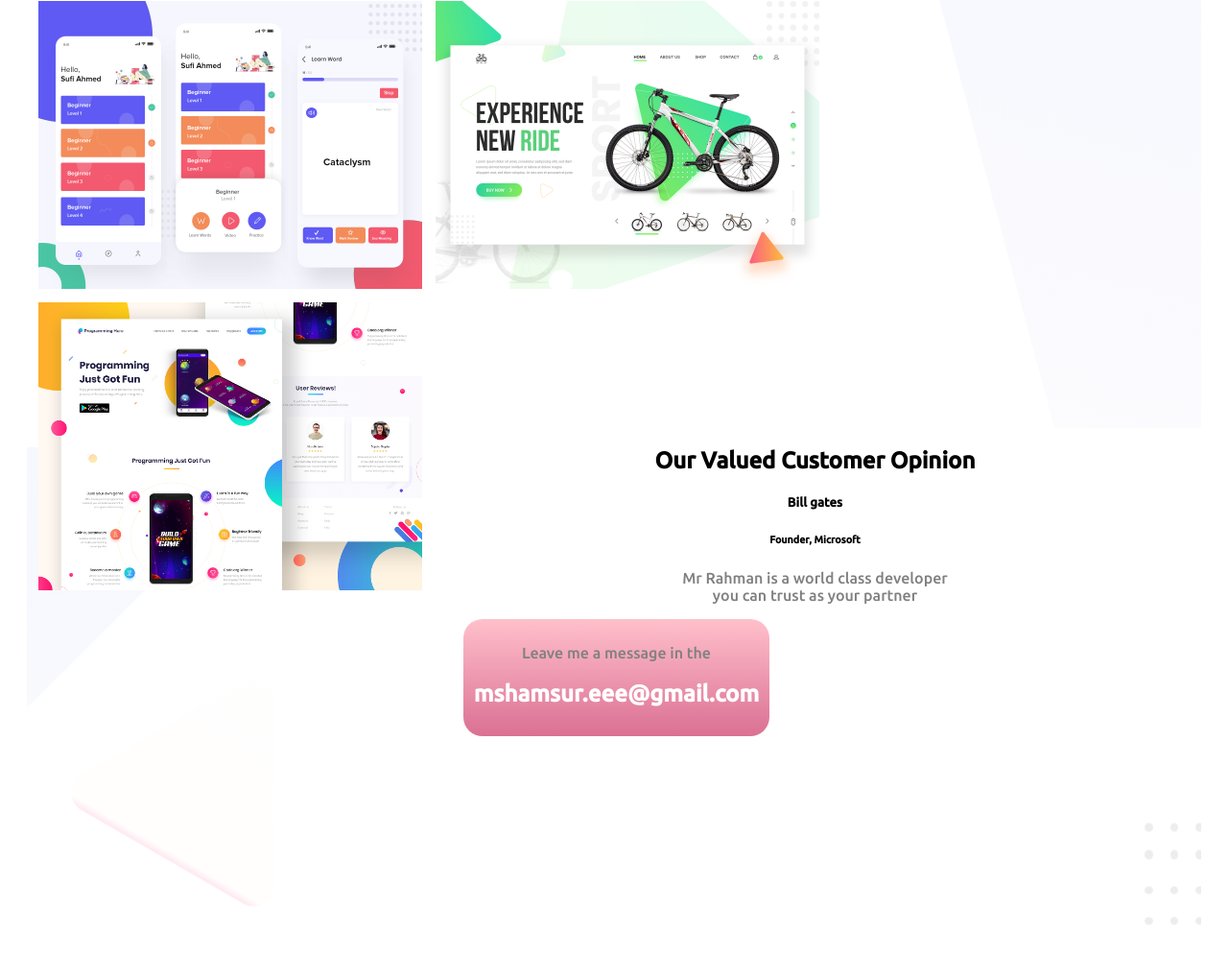
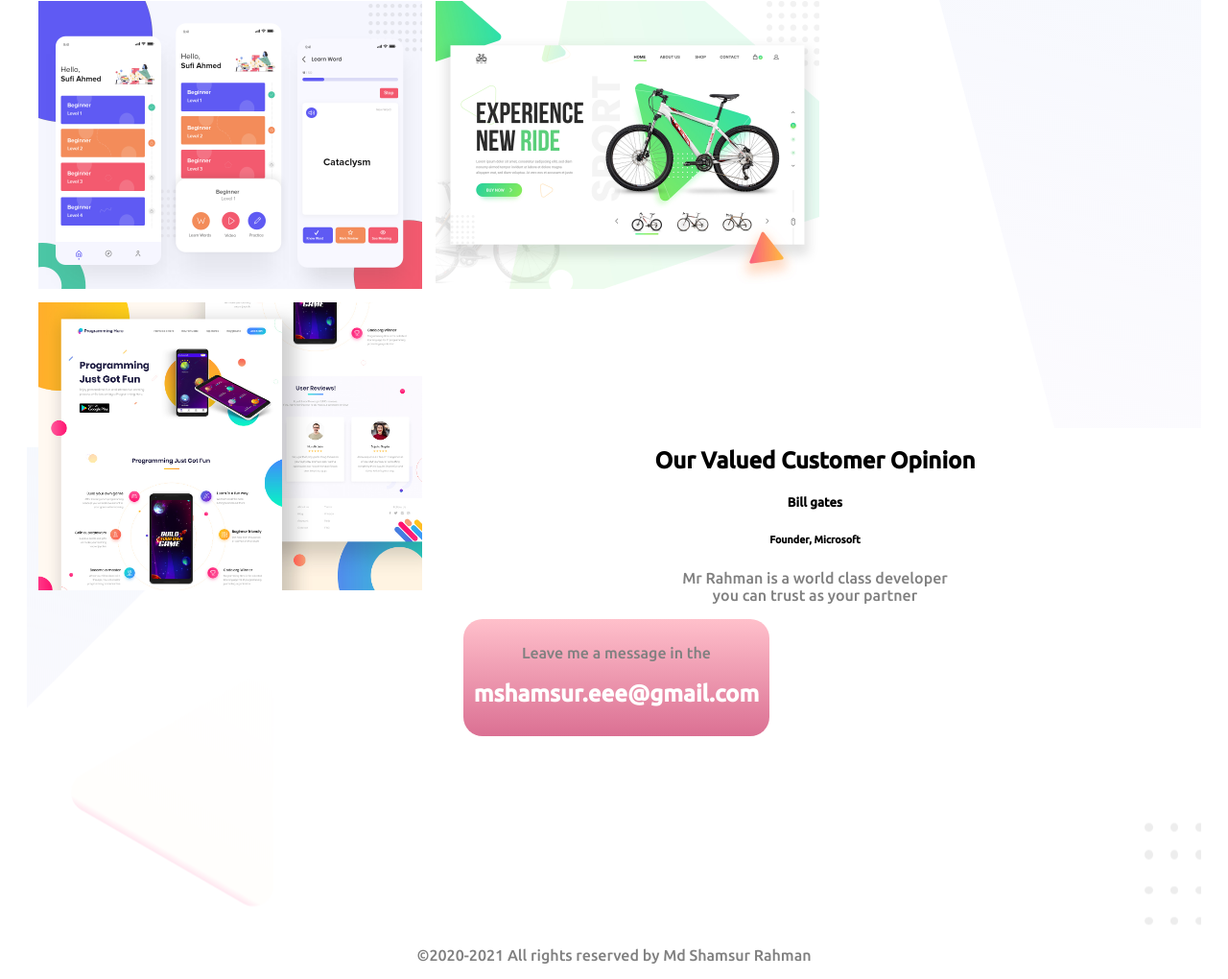
Before and after one commit to mshamsur/personal-website, a plain HTML site: page index.html in a window 1280 px wide. Shown: the part 1114-2134 px from the top of the page at 96% size. Before the commit the page ends 2100 px from the top, so only its background shows below. Drawn offline with Linux system fonts and the light colour scheme; a web font is replaced by a local one.

Commit message:
final update

```diff
--- a/index.html
+++ b/index.html
@@ -90,4 +90,7 @@
 
 
 </body>
+<footer>
+    <p>&copy;2020-2021 All rights reserved by Md Shamsur Rahman </p>
+</footer>
 </html>
--- a/style.css
+++ b/style.css
@@ -89,3 +89,6 @@ section{
     padding: 10px 10px;
     border-radius: 20px;
 }
+footer{
+    text-align: center;
+}
```
